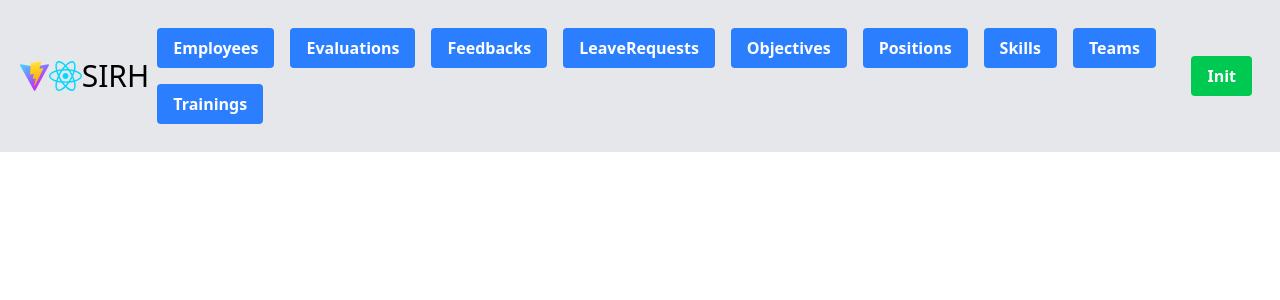
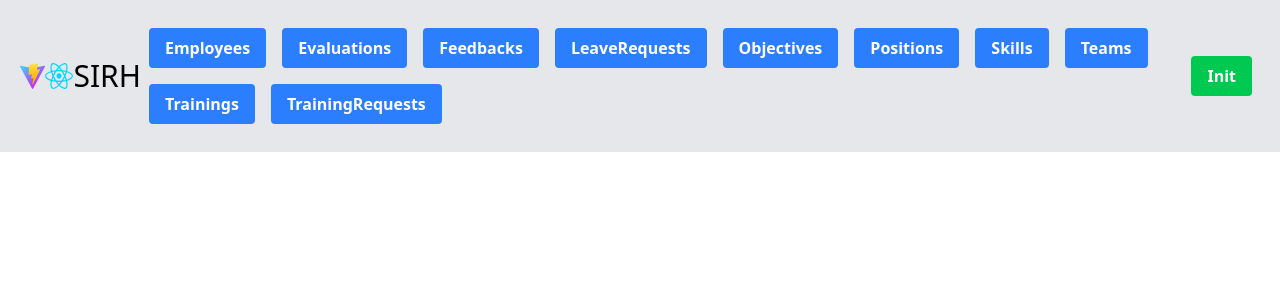
Before and after one commit to doriangilbert/SIRH, a React (Vite) app in the folder sirh_frontend/: page / in a window 1280 px wide. Shown: the top 300 px of the page. Built offline with nearby package versions, Linux system fonts and the light colour scheme; the HTML template or start-up script is replaced by a standard one.

Commit message:
feat(frontend): Added TrainingRequest support

```diff
--- a/sirh_frontend/src/App.jsx
+++ b/sirh_frontend/src/App.jsx
@@ -106,7 +106,7 @@ function App() {
 
     return (
         <>
-            <header className="flex items-center justify-between p-5 bg-gray-200">
+            <header className="flex items-center justify-between p-5 bg-gray-200 z-10">
                 <div className="flex items-center">
                     <a href="https://vite.dev" target="_blank">
                         <img src={viteLogo} className="logo" alt="Vite logo"/>
@@ -144,6 +144,9 @@ function App() {
                     <button onClick={() => fetchData('trainings')}
                             className="bg-blue-500 hover:bg-blue-700 text-white font-bold py-2 px-4 rounded m-2">Trainings
                     </button>
+                    <button onClick={() => fetchData('trainingrequests')}
+                            className="bg-blue-500 hover:bg-blue-700 text-white font-bold py-2 px-4 rounded m-2">TrainingRequests
+                    </button>
                 </div>
                 <button onClick={handleInit} className="bg-green-500 hover:bg-green-700 text-white font-bold py-2 px-4 rounded m-2">Init</button>
             </header>
@@ -152,7 +155,8 @@ function App() {
                 {!showRelatedDetails ? (
                     <>
                         {selectedClass && <h2 className="text-2xl mb-4">{selectedClass}</h2>}
-                        <table className="table-auto border-collapse border border-gray-400 mt-5">
+                        <div className="overflow-y-auto max-h-[70vh] w-full">
+                            <table className="table-auto border-collapse border border-gray-400 mt-5 w-full">
                                 <thead>
                                 <tr>
                                     {columns.map(column => (
@@ -171,6 +175,7 @@ function App() {
                                 ))}
                                 </tbody>
                             </table>
+                        </div>
                     </>
                 ) : (
                     <div className="p-4 border border-gray-400">
```
Lines whose indentation alone changed are shown as unchanged.
